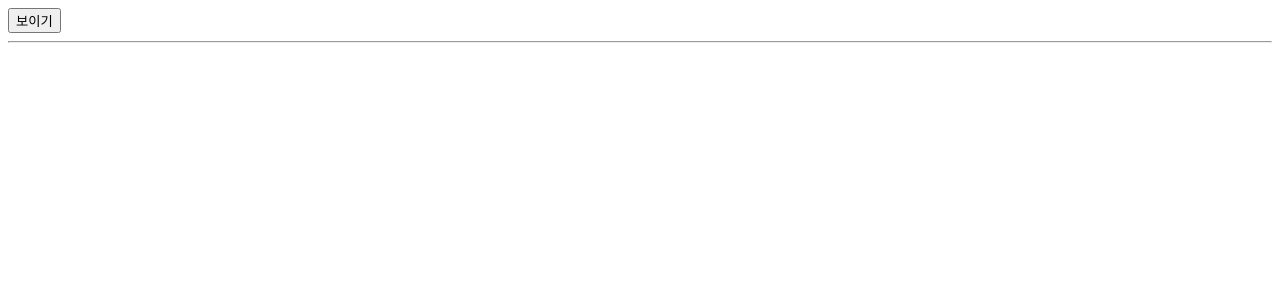
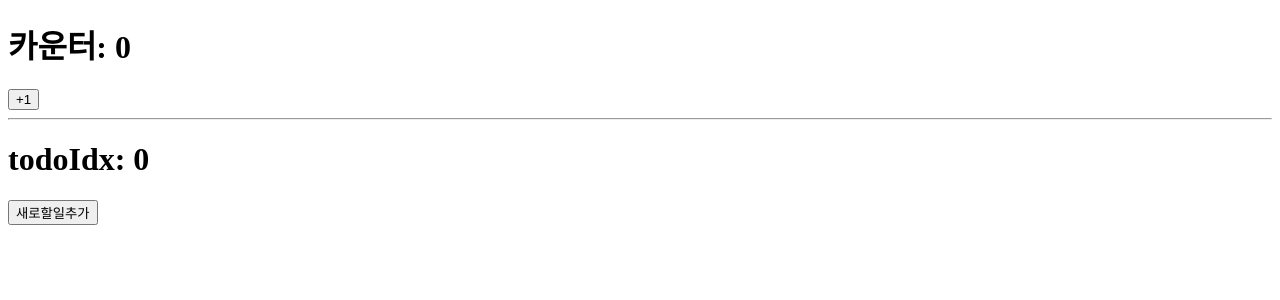
Before and after one commit to jk-milk/23-2-web_frontend, a React (Create React App) app: page / in a window 1280 px wide. Shown: the top 300 px of the page. Built offline with nearby package versions, Linux system fonts and the light colour scheme.

Commit message:
useRef 1

```diff
--- a/src/index.js
+++ b/src/index.js
@@ -1,78 +1,44 @@
-import React,{useState, useEffect} from 'react';
+import React,{useState, useEffect, useRef} from 'react';
 import ReactDOM from 'react-dom/client';
 
-// useState, useEffect 예시
-
-const Info  = (props)=>{
-  const [name,setName] = useState('');
-  const [pwd, setPwd] = useState('');
-
+const App = ()=>{
+  const [n, setN] = useState(0);
+  const todoIdx = useRef(0); // todoIdx = {current:0};
+  console.log(todoIdx);
   useEffect(
     ()=>{
-      console.log('렌더링 완료됨');
-      console.log(
-        {name,pwd}
-        // {name:name, pwd:pwd}
-      );
-      // 로그인처리---> 성공하면
-      return (  // cleanup
-        ()=>{
-          console.log('뒷처리');
-          console.log(
-            {name,pwd}
-          );
-        }
-      );
+      console.log('랜더링');
     }
-    //,[]
-    ,[name]
   );
 
+  const addTodo = () => {
+    todoIdx.current += 1;
+    console.log(todoIdx.current);
+  };
 
-  const changeName = (e)=>{
-    setName(e.target.value);
-  };
-  const changePwd = (e)=>{
-    setPwd(e.target.value);
-  };
-  return (<>
-    <input value={name} onChange = {changeName} />
-    <input value={pwd} onChange = {changePwd} />
-    <hr />
-    <div>
-      <div><b>이름:</b>{name}</div>
-    </div>
-    <div>
-      <div><b>패스워드:</b>{pwd}</div>
-    </div>
-
-  </>);
-};
-
-const App = ()=>{
-  const [visible,setVisible] = useState(false);
   return (
     <>
-      <div
-        onClick={
-          ()=>{
-            setVisible(!visible);
-          }
+      <h1>카운터: {n}</h1>
+      <button onClick={
+        ()=>setN(n+1)
+      }>
+        +1
+      </button>
+      <hr />
+      <h1>todoIdx: {todoIdx.current}</h1>
+      <button onClick={
+        () => {
+          addTodo(); // useRef의 State
+          setN(n+1); // useState의 sSt
+
         }
-      >
-        <button>
-          {visible?'숨기기':'보이기'}
-        </button>
-      </div>
-      <hr />
-      {visible && <Info />}
+      }>새로할일추가</button>
     </>
-  )
-
+  );
 };
 
 ReactDOM.createRoot(document.querySelector('#root')).render(
   <>
-   <App />
+    <App />
   </>
 );
```
Also changed, not shown: src/index-1018.js (added, +78 -0 lines).
